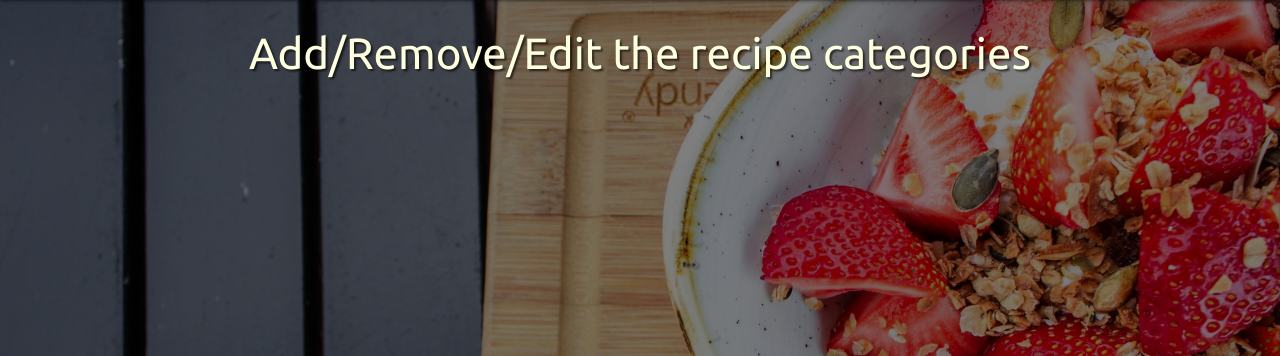
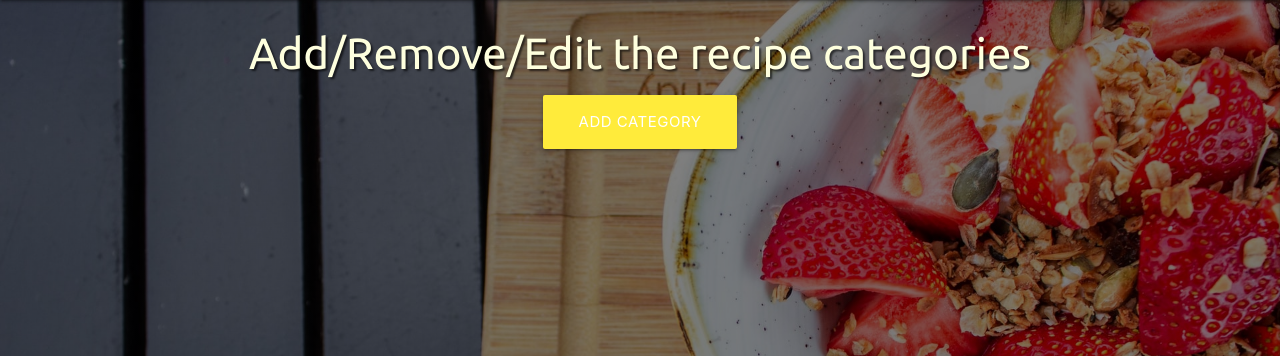
Before and after one commit to Brianconn71/ms3-recipedia, a Flask app: page /get_categories in a window 1280 px wide. Shown: the part 64-420 px from the top of the page. Run offline with Flask 2, Linux system fonts and the light colour scheme; data that the repository does not hold is empty; some libraries are stand-ins or nearby versions.

Commit message:
add: added an add category functionality to tyhe site to enable admin to add new recipe categories

```diff
--- a/app.py
+++ b/app.py
@@ -206,6 +206,19 @@ def full_recipe(recipe_id):
     return render_template("full_recipe.html", recipe=recipe)
 
 
+@app.route("/add_category", methods=["GET", "POST"])
+def add_category():
+    if request.method == "POST":
+        category = {
+            "category_name": request.form.get("category_name")
+        }
+        mongo.db.categories.insert_one(category)
+        flash("New recipe Category has been added")
+        return redirect(url_for("get_categories"))
+
+    return render_template("add_category.html")
+
+
 if __name__ == "__main__":
     app.run(host=os.environ.get("IP"),
             port=int(os.environ.get("PORT")),
--- a/templates/recipe_categories.html
+++ b/templates/recipe_categories.html
@@ -3,6 +3,13 @@
 
     <h3 class="center-align recipedia-text shadow-text">Add/Remove/Edit the recipe categories</h3>
 
+    <div class="row">
+        <div class="col s12 center-align">
+            <a href="{{ url_for('add_category')}}" class="btn-large yellow">
+                add Category <i class="fas fa-plus-alt right"></i>
+            </a>
+        </div>
+    </div>
      <div class="row">
          {% for category in categories %}
             <div class="col s12 m4">
```
Also changed, not shown: templates/add_category.html (added, +28 -0 lines).
